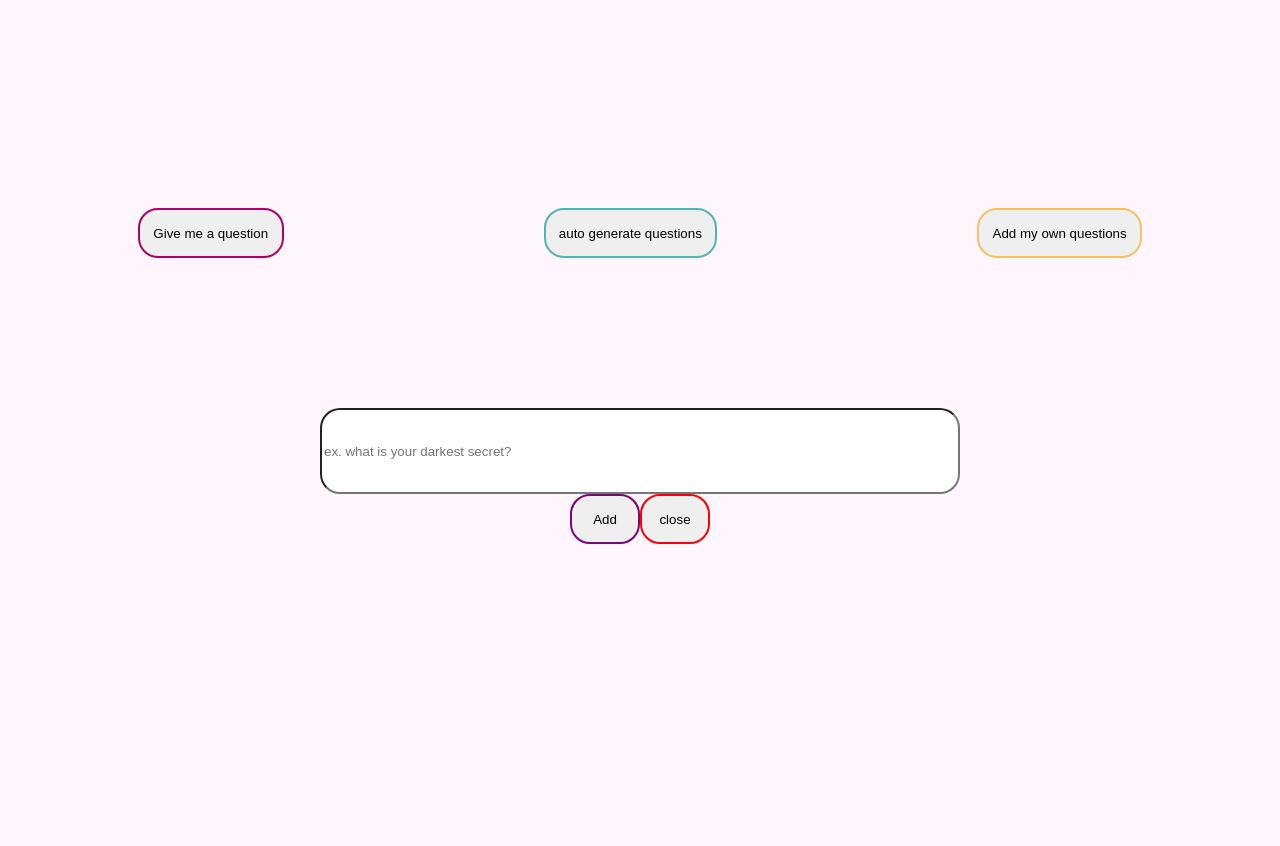
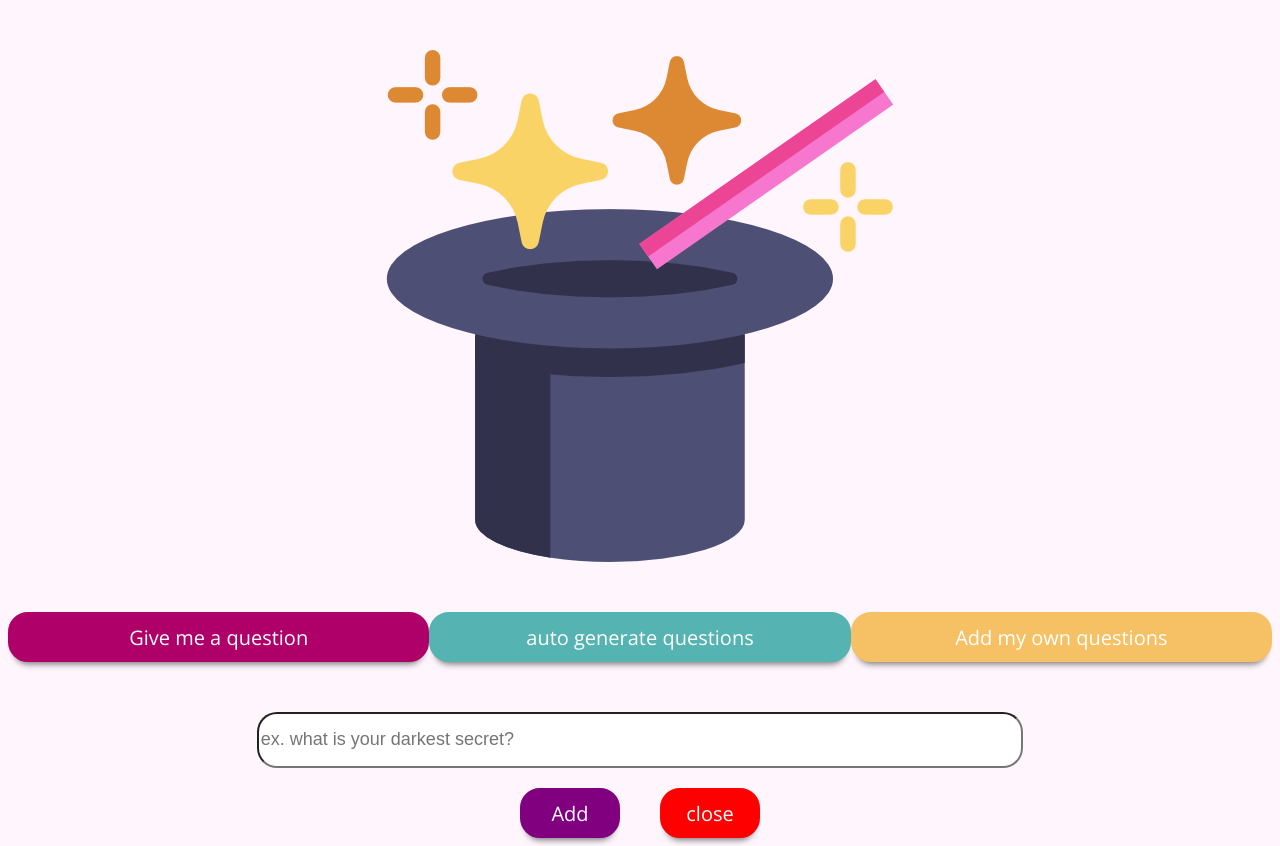
Before and after one commit to yuchida522/magic-hat, a React (Create React App) app: page / in a window 1280 px wide. Both pictures are taken after a click on the button "Add my own questions". Before the commit the page ends 800 px from the top, so only its background shows below. Built offline with nearby package versions, Linux system fonts and the light colour scheme.

Commit message:
Add additional styling

```diff
--- a/src/App.js
+++ b/src/App.js
@@ -2,6 +2,8 @@ import { React, useState, useEffect }  from 'react';
 import Button from './components/button'
 import Input from './components/input'
 import Questions from './questions'
+import magicHat from './assets/hat.png'
+
 import './app.css'
 
 function App() {
@@ -69,26 +71,31 @@ function App() {
       <div className="questions">
       <p>{question}</p>
       </div>
+      <div className="magic-hat">
+      <img src={magicHat}/>
+      </div>
       <div className="buttons">
       <Button variant="primary" onClick={() => randomQuestion()}>Give me a question</Button>
       <Button variant="secondary" onClick={() => setToggle(true)}>auto generate questions</Button>
       <Button variant="light" onClick={() => setToggleQuestionInput(true)}>Add my own questions</Button>
       </div>
       <div className="inputFields">
+
       {toggle ?
       (<div className="inputFields-toggled">
         <div className="inputFields-toggled-input">
-        <Input placeholder="in seconds" onChange={(e) => handleTime(e)}/>
+        <Input variant="small-input" placeholder="in seconds" onChange={(e) => handleTime(e)}/>
         </div> <br/>
         <div className="inputFields-toggled-btns">
         <Button variant="submit" onClick={() => setStart(!start)}>{!start ? ("start"): ("stop")}</Button>
-        <Button variant="cancel" onClick={() => cancel()}>cancel</Button>
+        {!start ? (<Button variant="cancel" onClick={() => cancel()}>cancel</Button>) : null}
         </div>
        </div>) : null}
+
       {toggleQuestionInput ?
       (<div className="inputFields-toggled">
       <div className="inputFields-toggled-input">
-      <Input onChange={(e) => handleInput(e)} placeholder="ex. what is your darkest secret?"></Input><br/>
+      <Input variant="large-input" onChange={(e) => handleInput(e)} placeholder="ex. what is your darkest secret?"></Input><br/>
       </div>
       <div className="inputFields-toggled-btns">
       <Button variant="submit" onClick={() => addQuestion()}>Add</Button>
--- a/src/app.css
+++ b/src/app.css
@@ -1,3 +1,5 @@
+@import url('https://fonts.googleapis.com/css2?family=Amatic+SC:wght@700&display=swap');;
+
 .questions {
     height: 200px;
     display: flex;
@@ -5,7 +7,7 @@
 }
 
 .buttons {
-    height: 200px;
+    height: 100px;
     display: flex;
     justify-content: space-around;
 }
@@ -16,14 +18,22 @@
 .inputFields-toggled {
     width: 100%;
 }
-.inputFields-toggled-btns, .inputFields-toggled-input{
+.inputFields-toggled-btns, .inputFields-toggled-input {
     display: flex;
     justify-content: center;
+}
+
+.magic-hat {
+    display: flex;
+    justify-content: center;
+    margin-bottom: 50px;
 }
 body {
     background-color: #fff5fd;
 }
 
 p {
-    color: pink;
+    color: blue;
+    font-family: 'Amatic SC', cursive;
+    font-size: 50px;
 }
--- a/src/components/button.js
+++ b/src/components/button.js
@@ -1,10 +1,9 @@
 import styles from './button.module.scss'
 
 const Button = (props) => {
-    console.log(props.variant)
-    return (
-        <button onClick={props.onClick} className={`${styles.button} ${styles[`button--${props.variant}`]}`}>{props.children}</button>
-    )
+  return (
+    <button onClick={props.onClick} className={`${styles.button} ${styles[`button--${props.variant}`]}`}>{props.children}</button>
+  )
 }
 
 export default Button
--- a/src/components/button.module.scss
+++ b/src/components/button.module.scss
@@ -1,22 +1,41 @@
+@import url('https://fonts.googleapis.com/css2?family=Open+Sans&display=swap');
+
 .button {
     border-radius: 20px;
     padding: 0.25rem 1em;
     height: 50px;
+    color: white;
+    width: 500px;
+    -webkit-box-shadow: 0 8px 6px -6px #777;
+    -moz-box-shadow: 0 8px 6px -6px #777;
+    box-shadow: 0 8px 6px -6px #777;
+    font-family: 'Open Sans', sans-serif;
+    font-size: 20px;
+    &:hover {
+        opacity: 0.5;
+    }
     &--primary {
         border: solid 2px #af0069;
+        background-color: #af0069;
     }
     &--secondary {
-        border: solid 2px #55b3b1
+        border: solid 2px #55b3b1;
+        background-color: #55b3b1;
     }
     &--light {
         border: solid 2px #f6c065;
+        background-color: #f6c065;
     }
     &--submit {
         border: solid 2px purple;
-        width: 70px;
+        background-color: purple;
+        width: 100px;
+        margin-right: 20px
     }
     &--cancel {
         border: solid 2px red;
-        width: 70px;
+        background-color: red;
+        width: 100px;
+        margin-left: 20px
     }
 }
--- a/src/components/input.js
+++ b/src/components/input.js
@@ -1,7 +1,7 @@
 import styles from './input.module.scss'
 const Input = (props) => {
     return (
-        <input className={ `${styles.input}`}placeholder={props.placeholder} onChange={props.onChange} type="text"/>
+        <input className={ `${styles.input} ${styles[`input--${props.variant}`]}`}placeholder={props.placeholder} onChange={props.onChange} type="text"/>
     )
 }
 
--- a/src/components/input.module.scss
+++ b/src/components/input.module.scss
@@ -1,8 +1,17 @@
 .input {
-    width: 50%;
-    height: 80px;
+    height: 50px;
     border-radius: 20px;
     &:focus {
         outline: none;
     }
+    &::placeholder {
+        font-size: large;
+    }
+    &--small-input {
+        width: 10%;
+    }
+    &--large-input {
+        width: 60%;
+        margin-bottom: 20px;
+    }
 }
```
Also changed, not shown: src/assets/hat.png (added).
